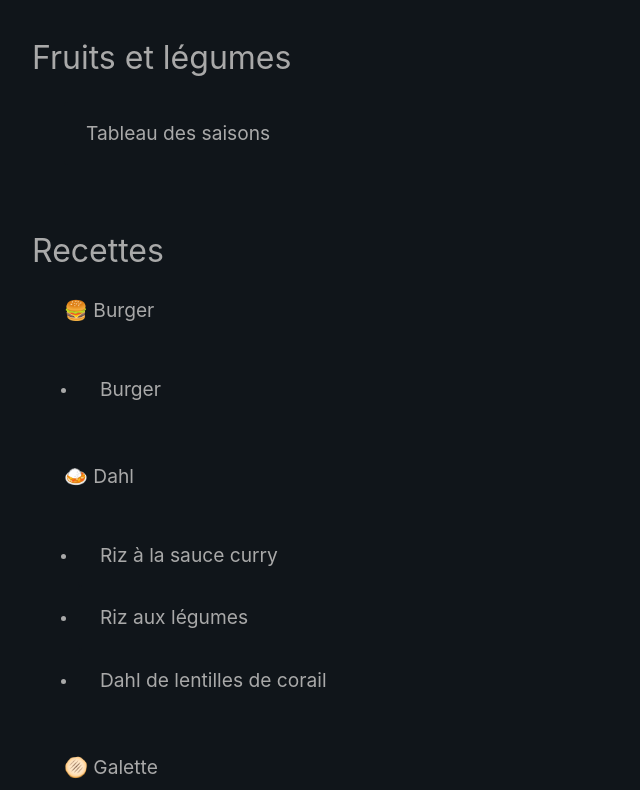
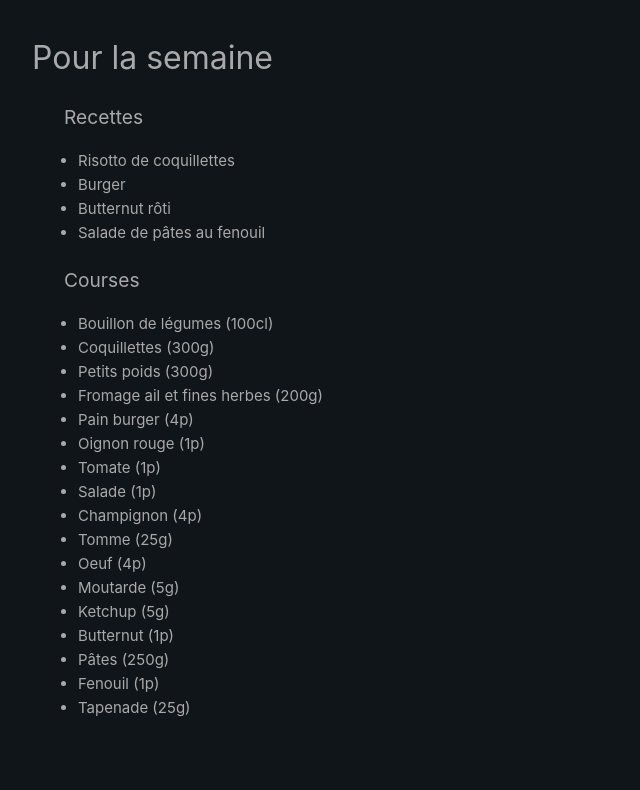
Before and after one commit to Benjent/recipes, a Vue app: page / in a window 1280 px wide. Shown: the top 790 px of the page, without its empty margins (0-640 px from the left). Built offline with nearby package versions, Linux system fonts and the light colour scheme; what vue3-mq would draw is missing.

Commit message:
feat(App): plan and randomize recipes for the week

```diff
--- a/src/App.vue
+++ b/src/App.vue
@@ -10,10 +10,33 @@ import vegetables from "./data/vegetables"
 import Accordion from "./components/Accordion.vue"
 import Recipe from "./components/Recipe.vue"
 import Table from "./components/Table.vue"
+
+const DAYS_TO_COOK_FOR = 4
+const randomIndexes = Array(recipes.length).fill().map((_, index) => index + 1).sort(() => Math.random() - 0.5).slice(0, DAYS_TO_COOK_FOR)
+const weeklyPlanning = randomIndexes.map((i) => recipes[i])
+const groceries = weeklyPlanning.reduce((accumulator, current) => {
+    return [...accumulator, ...current.ingredients]
+}, [])
 </script>
 
 <template>
     <main class="app">
+        <h2 class="title--2">Pour la semaine</h2>
+        <section class="app__section">
+            <h3 class="title--3">Recettes</h3>
+            <ul class="app__item">
+                <li v-for="recipe in weeklyPlanning" :key="recipe.name">
+                    {{ recipe.name }}
+                </li>
+            </ul>
+            <h3 class="title--3">Courses</h3>
+            <ul>
+                <li v-for="ingredient in groceries" :key="ingredient.name">
+                    {{ ingredient.name }} ({{ ingredient.amount }}{{ ingredient.unit }})
+                </li>
+            </ul>
+        </section>
+
         <h2 class="title--2">Fruits et légumes</h2>
         <section class="app__section">
             <Accordion title="Tableau des saisons">
@@ -84,7 +107,6 @@ export default {
 }
 </script>
 
-
 <style lang="scss">
 @import './assets/styles/basics/reset.scss';
 @import './assets/styles/basics/breakpoints.scss';
@@ -132,6 +154,10 @@ body {
         }
     }
 
+    &__item {
+        margin-bottom: 20px;
+    }
+
     &__category {
         margin-bottom: 40px;
 
```
